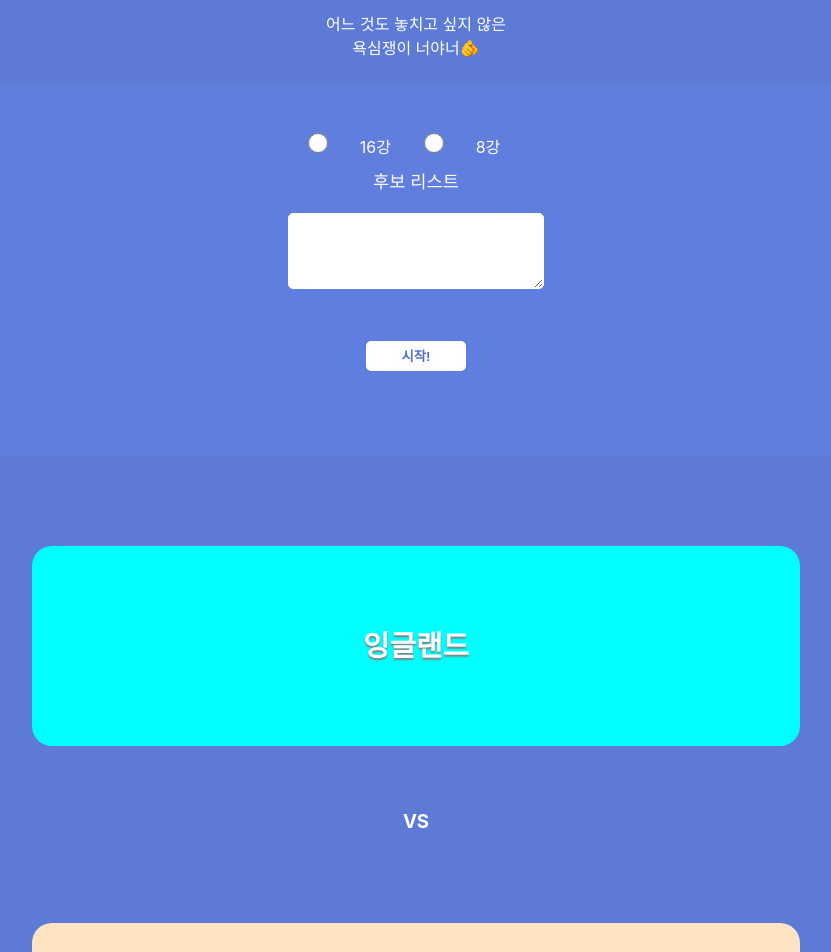
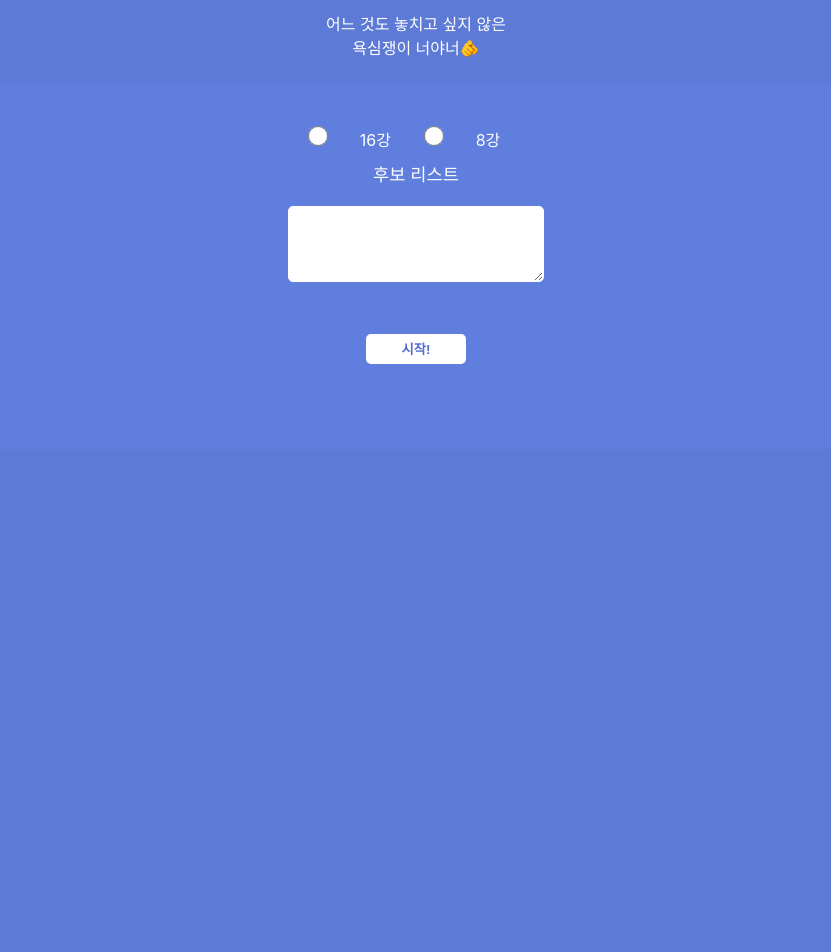
Before and after one commit to loveyrooney/momentum, a React (Create React App) app in the folder pickhelper/client/: page /tournament in a window 1280 px wide. Shown: the part 300-1252 px from the top of the page, without its empty margins (224-1055 px from the left). After the commit the page ends 800 px from the top, so only its background shows below. Built offline with nearby package versions, Linux system fonts and the light colour scheme.

Commit message:
Feat: css fix

```diff
--- a/pickhelper/client/src/components/Dungle.jsx
+++ b/pickhelper/client/src/components/Dungle.jsx
@@ -2,7 +2,7 @@ import React, { useRef, useState } from 'react';
 import { useSelector } from 'react-redux';
 import Header from './Header';
 import { divide, extra } from '../store/dungle';
-import '../css/dungle.css';
+import './dungle.css';
 
 const Dungle = () => {
     const headinfo = useSelector((state)=>state.admin.dungle);
@@ -39,10 +39,10 @@ const Dungle = () => {
             <Header obj={headinfo}/>
             <form>
                 <span>총 인원</span>
-                <input ref={totalRef} type="number" min="10" max="100" placeholder=" 10~100명 까지 가능"/>
+                <input className='dungleInput' ref={totalRef} type="number" min="10" max="100" placeholder=" 10~100명 까지 가능"/>
                 <br/>
                 <span>그룹 수</span>
-                <input ref={groupRef} type="number" min="2" max="10" placeholder=" 2~10그룹 까지 가능"/>
+                <input className='dungleInput' ref={groupRef} type="number" min="2" max="10" placeholder=" 2~10그룹 까지 가능"/>
                 <br/>
                 <button className='dunglebtn' type="button" onClick={grouping}>배정하기</button>
             </form>
--- a/pickhelper/client/src/components/Tournament.jsx
+++ b/pickhelper/client/src/components/Tournament.jsx
@@ -20,8 +20,8 @@ const Tournament = () => {
         <div>
             <Header obj={headinfo}/>
             <form>
-                <input ref={sixteenRef} type="radio" name="check" id="16"/><label htmlFor="16">16강</label>
-                <input ref={eightRef} type="radio" name="check" id="8"/><label htmlFor="8">8강</label>
+                <input className="tournaInput" ref={sixteenRef} type="radio" name="check" id="16"/><label htmlFor="16">16강</label>
+                <input className="tournaInput" ref={eightRef} type="radio" name="check" id="8"/><label htmlFor="8">8강</label>
                 <br/>
                 <span>후보 리스트</span>
                 <br/>
@@ -29,7 +29,7 @@ const Tournament = () => {
                 <br/>
                 <button className='dunglebtn' type="button" onClick={start}>시작!</button>
             </form>
-            <div className='tournamentBoard'>
+            <div className='d-none'>
                 <div className='topTeam'>잉글랜드</div>
                 <h3>VS</h3>
                 <div className='bottomTeam'>대한민국</div>
--- a/pickhelper/client/src/css/dungle.css
+++ b/pickhelper/client/src/components/dungle.css
@@ -13,6 +13,6 @@
 .dunglebtn {margin: 5%; width: 100px; height: 30px; border-radius: 5px; border-color: white; background-color: white;
     font-weight: bold; color: rgb(81, 110, 205); border-style: solid; cursor: pointer;}
 
-form > input { width: 140px; height: 30px; margin-top: 10px;
+.dungleInput{ width: 140px; height: 30px; margin-top: 10px;
     border-radius: 5px; border-color: white; border-style: solid;}
 form > span {display: inline-block; font-size: 1.1rem; margin: 10px;}
--- a/pickhelper/client/src/css/tournament.css
+++ b/pickhelper/client/src/css/tournament.css
@@ -1,8 +1,8 @@
 
-
+.d-none {display: none;}
 textarea { width: 250px; height: 70px; margin-top: 10px;
     border-radius: 5px; border-color: white; border-style: solid;}
-form > input {width: 20px; height: 20px;
+.tournaInput {width: 20px; height: 20px;
     border-radius: 5px; border-color: white; border-style: solid;}
 form > label {margin: 3%;}
 
```
Also changed, not shown: 1 other file (tests, documents, lock files or other folders).
